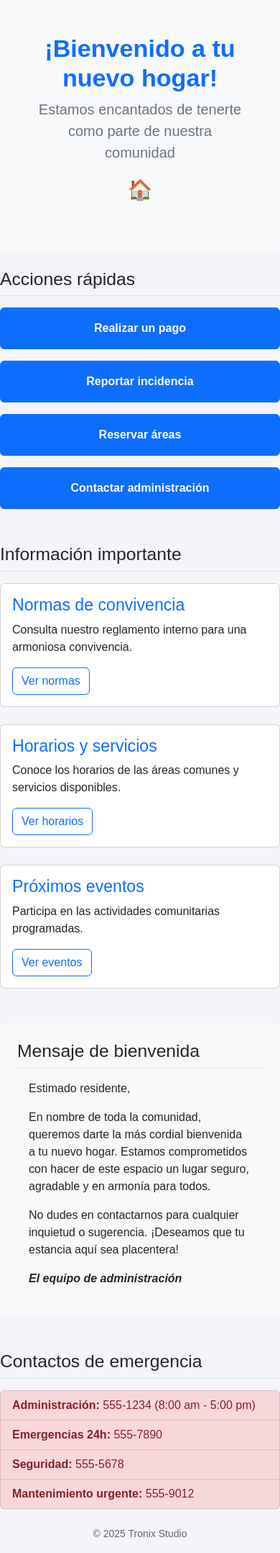
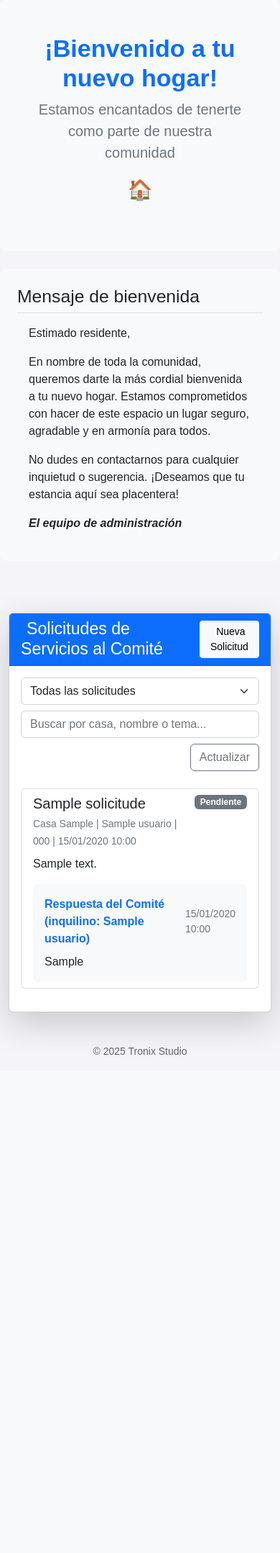
Before and after one commit to Mario-PinedaD/cluster-habitacional, a PHP site: page /views/inquilino in a window 390 px wide. Shown: the part 125-2282 px from the top of the page at 72% size. After the commit the page ends 1590 px from the top, so only its background shows below. Run offline with PHP 8.4, Linux system fonts and the light colour scheme; the visitor is signed in with stand-in values (Sample User, id 1); tables that the repository leaves empty hold one stand-in row (values such as "Sample post").

Commit message:
Mostrar solicitudes usuarios

```diff
--- a/views/inquilino/inquilino.php
+++ b/views/inquilino/inquilino.php
@@ -9,66 +9,13 @@ echo headsuperior($_SESSION['u_nombre'], $_SESSION['u_rol']);
 echo createnavbar();
 ?>
 
-    <div class="body">
+    <div class="">
         <!-- Banner de bienvenida -->
         <div class="text-center bg-light p-5 rounded-3 mb-4">
             <h1 class="display-4 fw-bold text-primary">¡Bienvenido a tu nuevo hogar!</h1>
             <p class="lead text-muted">Estamos encantados de tenerte como parte de nuestra comunidad</p>
             <div class="fs-1 my-3">🏠</div>
         </div>
-
-        <!-- Acciones rápidas -->
-        <section class="mb-5">
-            <h2 class="border-bottom pb-2 mb-3">Acciones rápidas</h2>
-            <div class="row g-3">
-                <div class="col-md-3 col-sm-6">
-                    <a href="#pagos" class="btn btn-primary w-100 py-3 fw-bold">Realizar un pago</a>
-                </div>
-                <div class="col-md-3 col-sm-6">
-                    <a href="#reportes" class="btn btn-primary w-100 py-3 fw-bold">Reportar incidencia</a>
-                </div>
-                <div class="col-md-3 col-sm-6">
-                    <a href="#reservas" class="btn btn-primary w-100 py-3 fw-bold">Reservar áreas</a>
-                </div>
-                <div class="col-md-3 col-sm-6">
-                    <a href="#contacto" class="btn btn-primary w-100 py-3 fw-bold">Contactar administración</a>
-                </div>
-            </div>
-        </section>
-
-        <!-- Información importante -->
-        <section class="mb-5">
-            <h2 class="border-bottom pb-2 mb-3">Información importante</h2>
-            <div class="row g-4">
-                <div class="col-md-4">
-                    <div class="card h-100">
-                        <div class="card-body">
-                            <h3 class="card-title text-primary">Normas de convivencia</h3>
-                            <p class="card-text">Consulta nuestro reglamento interno para una armoniosa convivencia.</p>
-                            <a href="#normas" class="btn btn-outline-primary">Ver normas</a>
-                        </div>
-                    </div>
-                </div>
-                <div class="col-md-4">
-                    <div class="card h-100">
-                        <div class="card-body">
-                            <h3 class="card-title text-primary">Horarios y servicios</h3>
-                            <p class="card-text">Conoce los horarios de las áreas comunes y servicios disponibles.</p>
-                            <a href="#horarios" class="btn btn-outline-primary">Ver horarios</a>
-                        </div>
-                    </div>
-                </div>
-                <div class="col-md-4">
-                    <div class="card h-100">
-                        <div class="card-body">
-                            <h3 class="card-title text-primary">Próximos eventos</h3>
-                            <p class="card-text">Participa en las actividades comunitarias programadas.</p>
-                            <a href="#eventos" class="btn btn-outline-primary">Ver eventos</a>
-                        </div>
-                    </div>
-                </div>
-            </div>
-        </section>
 
         <!-- Mensaje de bienvenida -->
         <section class="mb-5 bg-light p-4 rounded-3">
@@ -81,21 +28,7 @@ echo createnavbar();
             </div>
         </section>
 
-        <!-- Contactos de emergencia -->
-        <section class="mb-4">
-            <h2 class="border-bottom pb-2 mb-3">Contactos de emergencia</h2>
-            <div class="list-group">
-                <div class="list-group-item list-group-item-danger">
-                    <strong>Administración:</strong> 555-1234 (8:00 am - 5:00 pm)
-                </div>
-                <div class="list-group-item list-group-item-danger">
-                    <strong>Emergencias 24h:</strong> 555-7890
-                </div>
-                <div class="list-group-item list-group-item-danger">
-                    <strong>Seguridad:</strong> 555-5678
-                </div>
-                <div class="list-group-item list-group-item-danger">
-                    <strong>Mantenimiento urgente:</strong> 555-9012
-                </div>
-            </div>
-        </section>
+<?php
+require_once "service.php";
+echo solicitudServicio();
+?>
--- /dev/null
+++ b/views/inquilino/service.php
@@ -0,0 +1,235 @@
+<?php
+function solicitudServicio() {
+    $conexion = conectar();
+    // Consulta para obtener todas las solicitudes de servicio
+    $query = "SELECT s.*,
+                     c.c_numero AS numero_casa,
+                     u.u_nombre AS nombre_inquilino,
+                     u.u_telefono AS telefono_inquilino,
+                     resp.u_nombre AS nombre_responsable,
+                     resp.u_rol AS rol_responsable
+              FROM solicitudes s
+              JOIN casas c ON s.fk_c_id = c.c_id
+              JOIN usuarios u ON s.fk_u_rfc = u.u_rfc
+              LEFT JOIN usuarios resp ON s.fk_responsable_rfc = resp.u_rfc
+              ORDER BY s.s_fecha DESC";
+
+    $resultado = $conexion->query($query);
+
+    // Mapeo de estados
+    $estadosClases = [
+        'pendiente' => 'bg-secondary',
+        'en_proceso' => 'bg-warning text-dark',
+        'completada' => 'bg-success',
+        'rechazada' => 'bg-danger'
+    ];
+
+    $estadosTexto = [
+        'pendiente' => 'Pendiente',
+        'en_proceso' => 'En proceso',
+        'completada' => 'Atendida',
+        'rechazada' => 'Rechazada'
+    ];
+
+    // Generar el HTML
+    $html = '
+    <div class="container-fluid py-4">
+        <div class="card shadow-lg">
+            <div class="card-header bg-primary text-white">
+                <div class="d-flex justify-content-between align-items-center">
+                    <h3 class="mb-0"><i class="fas fa-tools me-2"></i>Solicitudes de Servicios al Comité</h3>
+                    <div>
+                        <button class="btn btn-light btn-sm" data-bs-toggle="modal" data-bs-target="#nuevaSolicitudModal">
+                            <i class="fas fa-plus me-1"></i> Nueva Solicitud
+                        </button>
+                    </div>
+                </div>
+            </div>
+
+            <div class="card-body">
+                <!-- Filtros y buscador -->
+                <div class="row mb-4">
+                    <div class="col-md-4">
+                        <select class="form-select" id="filtro-estado">
+                            <option value="todas">Todas las solicitudes</option>
+                            <option value="pendiente">Pendientes</option>
+                            <option value="en_proceso">En proceso</option>
+                            <option value="completada">Atendidas</option>
+                            <option value="rechazada">Rechazadas</option>
+                        </select>
+                    </div>
+                    <div class="col-md-4">
+                        <input type="text" class="form-control" id="buscador-solicitudes" placeholder="Buscar por casa, nombre o tema...">
+                    </div>
+                    <div class="col-md-4 text-end">
+                        <button class="btn btn-outline-secondary" id="btn-actualizar">
+                            <i class="fas fa-sync-alt"></i> Actualizar
+                        </button>
+                    </div>
+                </div>
+
+                <!-- Listado de solicitudes -->
+                <div class="list-group" id="lista-solicitudes">';
+
+    if ($resultado->num_rows > 0) {
+        while ($solicitud = $resultado->fetch_assoc()) {
+            $fecha = date('d/m/Y H:i', strtotime($solicitud['s_fecha']));
+            $fechaRespuesta = $solicitud['s_fecha_respuesta'] ? date('d/m/Y H:i', strtotime($solicitud['s_fecha_respuesta'])) : '';
+
+            $html .= '
+            <div class="list-group-item mb-3 solicitud" data-estado="' . htmlspecialchars($solicitud['s_estado']) . '" data-casa="' . htmlspecialchars($solicitud['numero_casa']) . '" data-nombre="' . htmlspecialchars($solicitud['nombre_inquilino']) . '">
+                <div class="d-flex justify-content-between align-items-start mb-2">
+                    <div>
+                        <h5 class="mb-1">' . htmlspecialchars($solicitud['s_titulo']) . '</h5>
+                        <small class="text-muted">
+                            <i class="fas fa-home"></i> Casa ' . htmlspecialchars($solicitud['numero_casa']) . ' |
+                            <i class="fas fa-user"></i> ' . htmlspecialchars($solicitud['nombre_inquilino']) . ' |
+                            <i class="fas fa-phone"></i> ' . htmlspecialchars($solicitud['telefono_inquilino']) . ' |
+                            <i class="fas fa-clock"></i> ' . $fecha . '
+                        </small>
+                    </div>
+                    <span class="badge ' . $estadosClases[$solicitud['s_estado']] . '">' . $estadosTexto[$solicitud['s_estado']] . '</span>
+                </div>
+
+                <div class="mb-3">
+                    <p class="mb-2">' . nl2br(htmlspecialchars($solicitud['s_descripcion'])) . '</p>
+                </div>';
+
+            if (!empty($solicitud['s_respuesta'])) {
+                $html .= '
+                <div class="bg-light p-3 rounded respuesta-comite">
+                    <div class="d-flex justify-content-between align-items-center mb-2">
+                        <strong class="text-primary">
+                            <i class="fas fa-comment-dots"></i> Respuesta del Comité';
+
+                if (!empty($solicitud['nombre_responsable'])) {
+                    $html .= ' (' . htmlspecialchars($solicitud['rol_responsable']) . ': ' . htmlspecialchars($solicitud['nombre_responsable']) . ')';
+                }
+
+                $html .= '</strong>';
+
+                if (!empty($fechaRespuesta)) {
+                    $html .= '<small class="text-muted"><i class="fas fa-clock"></i> ' . $fechaRespuesta . '</small>';
+                }
+
+                $html .= '
+                    </div>
+                    <p class="mb-0">' . nl2br(htmlspecialchars($solicitud['s_respuesta'])) . '</p>
+                </div>';
+            }
+
+            $html .= '
+            </div>';
+        }
+    } else {
+        $html .= '
+            <div class="list-group-item text-center py-5">
+                <i class="fas fa-inbox fa-3x text-muted mb-3"></i>
+                <h5 class="text-muted">No hay solicitudes registradas</h5>
+                <p class="text-muted">Puedes crear la primera solicitud de servicio</p>
+                <button class="btn btn-primary" data-bs-toggle="modal" data-bs-target="#nuevaSolicitudModal">
+                    <i class="fas fa-plus me-1"></i> Crear Solicitud
+                </button>
+            </div>';
+    }
+
+    $html .= '
+                </div>
+            </div>
+
+            <!-- Modal para nueva solicitud -->
+            <div class="modal fade" id="nuevaSolicitudModal" tabindex="-1" aria-hidden="true">
+                <div class="modal-dialog modal-lg">
+                    <div class="modal-content">
+                        <div class="modal-header bg-primary text-white">
+                            <h5 class="modal-title">Nueva Solicitud de Servicio</h5>
+                            <button type="button" class="btn-close btn-close-white" data-bs-dismiss="modal" aria-label="Close"></button>
+                        </div>
+                        <div class="modal-body">
+                            <form id="form-nueva-solicitud">
+                                <div class="mb-3">
+                                    <label class="form-label">Título de la solicitud</label>
+                                    <input type="text" class="form-control" name="titulo" required placeholder="Ej: Reparación de tubería en área común">
+                                </div>
+                                <div class="mb-3">
+                                    <label class="form-label">Descripción detallada</label>
+                                    <textarea class="form-control" name="descripcion" rows="5" required placeholder="Describa el problema o servicio requerido..."></textarea>
+                                </div>
+                                <div class="alert alert-info">
+                                    <i class="fas fa-info-circle"></i> Su solicitud será visible para todos los residentes y será atendida por el comité.
+                                </div>
+                            </form>
+                        </div>
+                        <div class="modal-footer">
+                            <button type="button" class="btn btn-secondary" data-bs-dismiss="modal">Cancelar</button>
+                            <button type="button" class="btn btn-primary" id="btn-enviar-solicitud">Enviar Solicitud</button>
+                        </div>
+                    </div>
+                </div>
+            </div>
+        </div>
+    </div>
+
+    <!-- Scripts para funcionalidad -->
+    <script>
+    $(document).ready(function() {
+        // Filtrado por estado
+        $("#filtro-estado").change(function() {
+            const estado = $(this).val();
+            $(".solicitud").each(function() {
+                if (estado === "todas" || $(this).data("estado") === estado) {
+                    $(this).show();
+                } else {
+                    $(this).hide();
+                }
+            });
+        });
+
+        // Buscador
+        $("#buscador-solicitudes").keyup(function() {
+            const texto = $(this).val().toLowerCase();
+            $(".solicitud").each(function() {
+                const casa = $(this).data("casa").toString();
+                const nombre = $(this).data("nombre").toLowerCase();
+                const titulo = $(this).find("h5").text().toLowerCase();
+
+                if (casa.includes(texto) || nombre.includes(texto) || titulo.includes(texto)) {
+                    $(this).show();
+                } else {
+                    $(this).hide();
+                }
+            });
+        });
+
+        // Envío de nueva solicitud
+        $("#btn-enviar-solicitud").click(function() {
+            const formData = $("#form-nueva-solicitud").serialize();
+
+            $.ajax({
+                url: "procesar_solicitud.php",
+                type: "POST",
+                data: formData,
+                success: function(response) {
+                    if (response.success) {
+                        location.reload();
+                    } else {
+                        alert("Error: " + response.message);
+                    }
+                },
+                error: function() {
+                    alert("Error al enviar la solicitud");
+                }
+            });
+        });
+
+        // Actualizar listado
+        $("#btn-actualizar").click(function() {
+            location.reload();
+        });
+    });
+    </script>';
+
+    return $html;
+    $conexion->close();
+}
+?>
```
Also changed, not shown: views/inquilino/servicios.php (added, +9 -0 lines).
